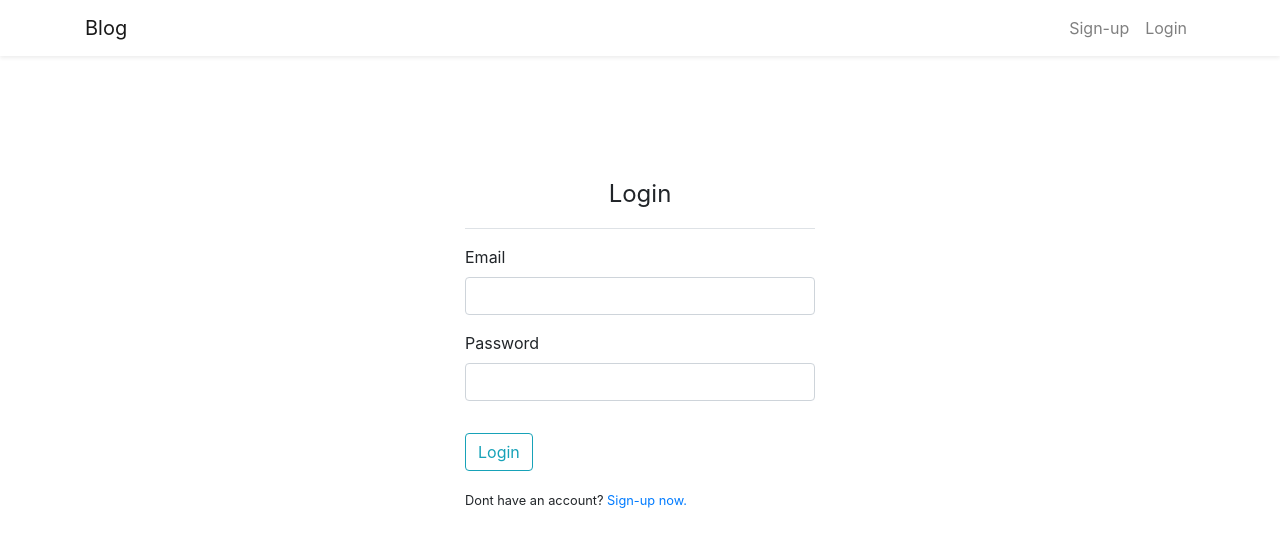
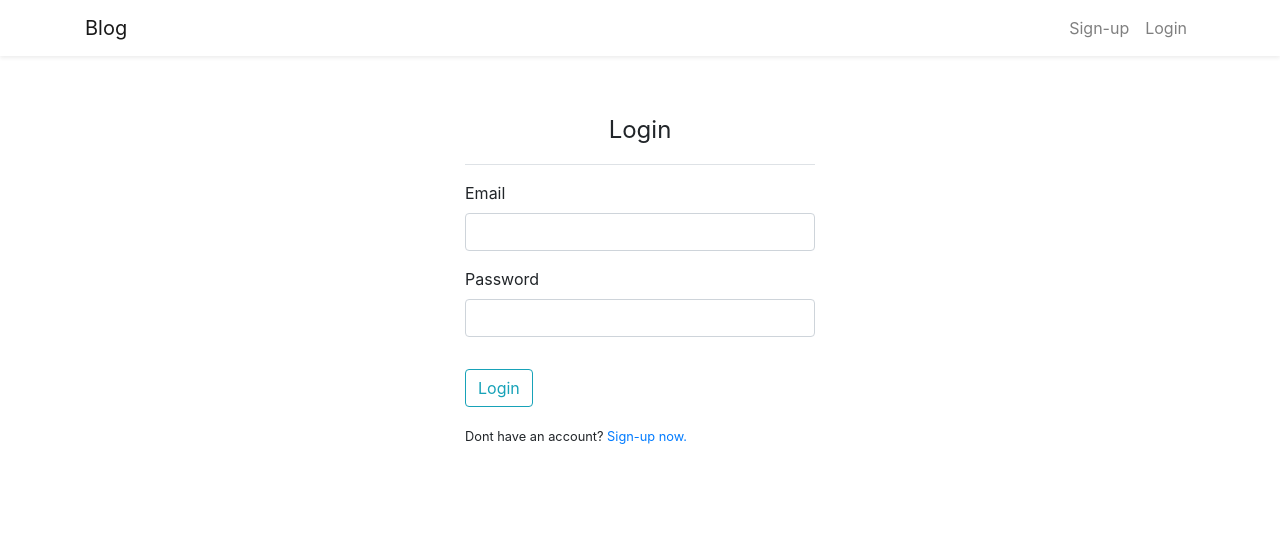
Before and after one commit to Code-Institute-Submissions/blog-1, a Flask app: page /login in a window 1280 px wide. Shown: the top 547 px of the page. Run offline with Flask 2, Linux system fonts and the light colour scheme; some libraries are stand-ins or nearby versions.

Commit message:
Updated main layout.

```diff
--- a/blog/static/styles/main.css
+++ b/blog/static/styles/main.css
@@ -1,5 +1,5 @@
 .login-form {
-    margin-top: 15vh;
+    margin-top: 5vh;
 }
 
 .register-form {
--- a/blog/templates/layout.html
+++ b/blog/templates/layout.html
@@ -43,6 +43,9 @@
   <!-- Main Content -->
   <main>
     <!-- Display any flashed messages from routes. -->
+    <div class="container mt-3">
+      <div class="row">
+        <div class="col-sm-10 col-md-8 col-lg-6 col-xl-6 mx-auto">
           {% with messages = get_flashed_messages(with_categories=true) %}
           {% if messages %}
           {% for category, message in messages %}
@@ -50,6 +53,9 @@
           {% endfor %}
           {% endif %}
           {% endwith %}
+        </div>
+      </div>
+    </div>
     <!-- Content Block -->
     {% block content %}
     {% endblock content %}
--- a/blog/templates/users/login.html
+++ b/blog/templates/users/login.html
@@ -4,7 +4,7 @@
 <!-- Login Form -->
 <div class="container login-form">
     <div class="row">
-        <div class="col-md-4 mx-auto">
+        <div class="col-sm-8 col-md-6 col-lg-4 col-xl-4 mx-auto mx-auto">
             <form method="POST" action="/login">
                 {{ form.hidden_tag() }}
                 <fieldset class="form-group">
--- a/blog/users/routes.py
+++ b/blog/users/routes.py
@@ -18,7 +18,7 @@ def login():
             login_user(user)
             return redirect(url_for("main.home"))
         else:
-            flash("Account has been successfully created. You can now login.", "success")
+            flash("Login unsuccessful. Check email and password.", "danger")
     return render_template("users/login.html", title="Login", form=login_form)
 
 # User register route.
```
Lines whose indentation alone changed are shown as unchanged.
